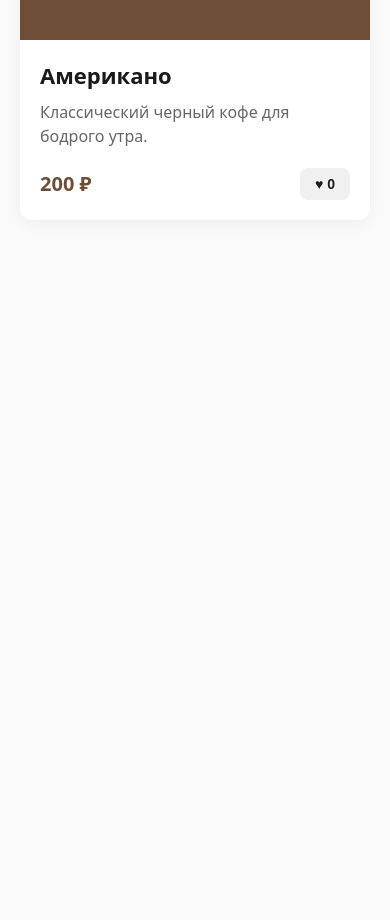
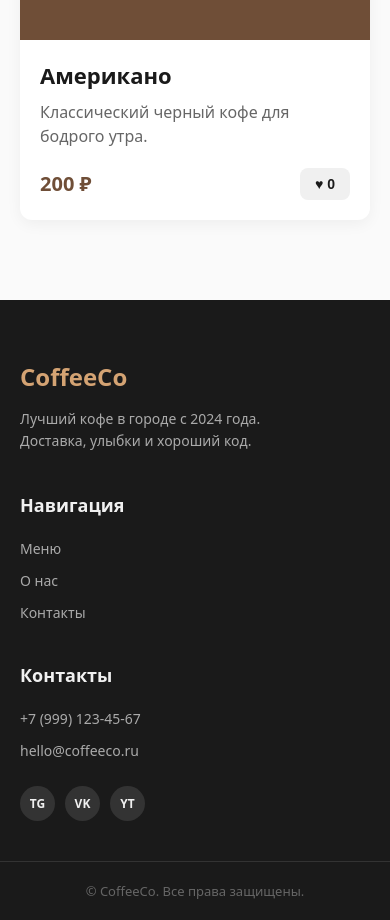
Before and after one commit to Evil-Pinguin/startup-landing, a plain HTML site: page index.html in a window 390 px wide. Shown: the part 1603-2523 px from the top of the page. Before the commit the page ends 1903 px from the top, so only its background shows below. Drawn offline with Linux system fonts and the light colour scheme.

Commit message:
feat: add footer with dynamic year and responsive layout

```diff
--- a/css/style.css
+++ b/css/style.css
@@ -251,3 +251,111 @@ body {
     background-color: var(--color-accent);
     color: white;
 }
+
+/* ========================================
+   ФУТЕР
+   ======================================== */
+.footer {
+    background-color: #1A1A1A;
+    color: #f0f0f0;
+    padding-top: 60px;
+    margin-top: auto; /* Прижимает футер к низу страницы, если контента мало */
+}
+
+.footer__inner {
+    display: flex;
+    justify-content: space-between;
+    flex-wrap: wrap; /* На мобилках колонки перенесутся вниз */
+    gap: 40px;
+    padding-bottom: 40px;
+}
+
+.footer__col {
+    display: flex;
+    flex-direction: column;
+    gap: 15px;
+}
+
+.footer__col_main {
+    max-width: 300px;
+}
+
+.footer__logo {
+    color: var(--color-accent);
+}
+
+.footer__text {
+    font-size: 14px;
+    color: #aaa;
+    line-height: 1.6;
+}
+
+.footer__title {
+    font-size: 18px;
+    font-weight: 600;
+    margin-bottom: 5px;
+}
+
+.footer__list {
+    list-style: none;
+    display: flex;
+    flex-direction: column;
+    gap: 10px;
+}
+
+.footer__link {
+    color: #aaa;
+    text-decoration: none;
+    font-size: 14px;
+    transition: color 0.2s ease;
+}
+
+.footer__link:hover {
+    color: var(--color-accent);
+}
+
+.footer__socials {
+    display: flex;
+    gap: 10px;
+    margin-top: 10px;
+}
+
+.footer__social-link {
+    width: 35px;
+    height: 35px;
+    border-radius: 50%;
+    background-color: #333;
+    color: #f0f0f0;
+    display: flex;
+    align-items: center;
+    justify-content: center;
+    text-decoration: none;
+    font-size: 12px;
+    font-weight: 700;
+    transition: background-color 0.2s ease, transform 0.2s ease;
+}
+
+.footer__social-link:hover {
+    background-color: var(--color-accent);
+    transform: translateY(-3px); /* Иконка подпрыгивает при наведении */
+}
+
+/* Нижняя полоса копирайта */
+.footer__bottom {
+    border-top: 1px solid #333;
+    padding-top: 20px;
+    padding-bottom: 20px;
+}
+
+.footer__copyright {
+    font-size: 13px;
+    color: #666;
+    text-align: center;
+}
+
+/* Адаптив футера */
+@media (max-width: 768px) {
+    .footer__inner {
+        flex-direction: column; /* На мобилках всё выстраивается в столбик */
+    }
+}
--- a/index.html
+++ b/index.html
@@ -89,9 +89,48 @@
     </main>
     <script src="js/main.js"></script>
 
-    <footer>
+    <!-- ФУТЕР -->
+<footer class="footer">
+    <div class="container footer__inner">
+        <!-- Левая часть: Логотип и описание -->
+        <div class="footer__col footer__col_main">
+            <a href="#" class="logo footer__logo">CoffeeCo</a>
+            <p class="footer__text">Лучший кофе в городе с 2024 года. Доставка, улыбки и хороший код.</p>
+        </div>
 
-    </footer>
+        <!-- Средняя часть: Навигация -->
+        <div class="footer__col">
+            <h4 class="footer__title">Навигация</h4>
+            <ul class="footer__list">
+                <li><a href="#" class="footer__link">Меню</a></li>
+                <li><a href="#" class="footer__link">О нас</a></li>
+                <li><a href="#" class="footer__link">Контакты</a></li>
+            </ul>
+        </div>
+
+        <!-- Правая часть: Контакты и соцсети -->
+        <div class="footer__col">
+            <h4 class="footer__title">Контакты</h4>
+            <ul class="footer__list">
+                <li><a href="tel:+79991234567" class="footer__link">+7 (999) 123-45-67</a></li>
+                <li><a href="mailto:hello@coffeeco.ru" class="footer__link">hello@coffeeco.ru</a></li>
+            </ul>
+            <!-- Иконки соцсетей (пока просто стилизованные буквы) -->
+            <div class="footer__socials">
+                <a href="#" class="footer__social-link">TG</a>
+                <a href="#" class="footer__social-link">VK</a>
+                <a href="#" class="footer__social-link">YT</a>
+            </div>
+        </div>
+    </div>
+
+    <!-- Нижняя полосочка с копирайтом -->
+    <div class="footer__bottom">
+        <div class="container">
+            <p class="footer__copyright">© <span id="current-year"></span> CoffeeCo. Все права защищены.</p>
+        </div>
+    </div>
+</footer>
 
 </body>
 </html>
--- a/js/main.js
+++ b/js/main.js
@@ -15,3 +15,6 @@ likeButtons.forEach(button => {
     }
 );
 });
+
+const currentYear = new Date().getFullYear();
+document.getElementById('current-yer').textContent = currentYear;
```
